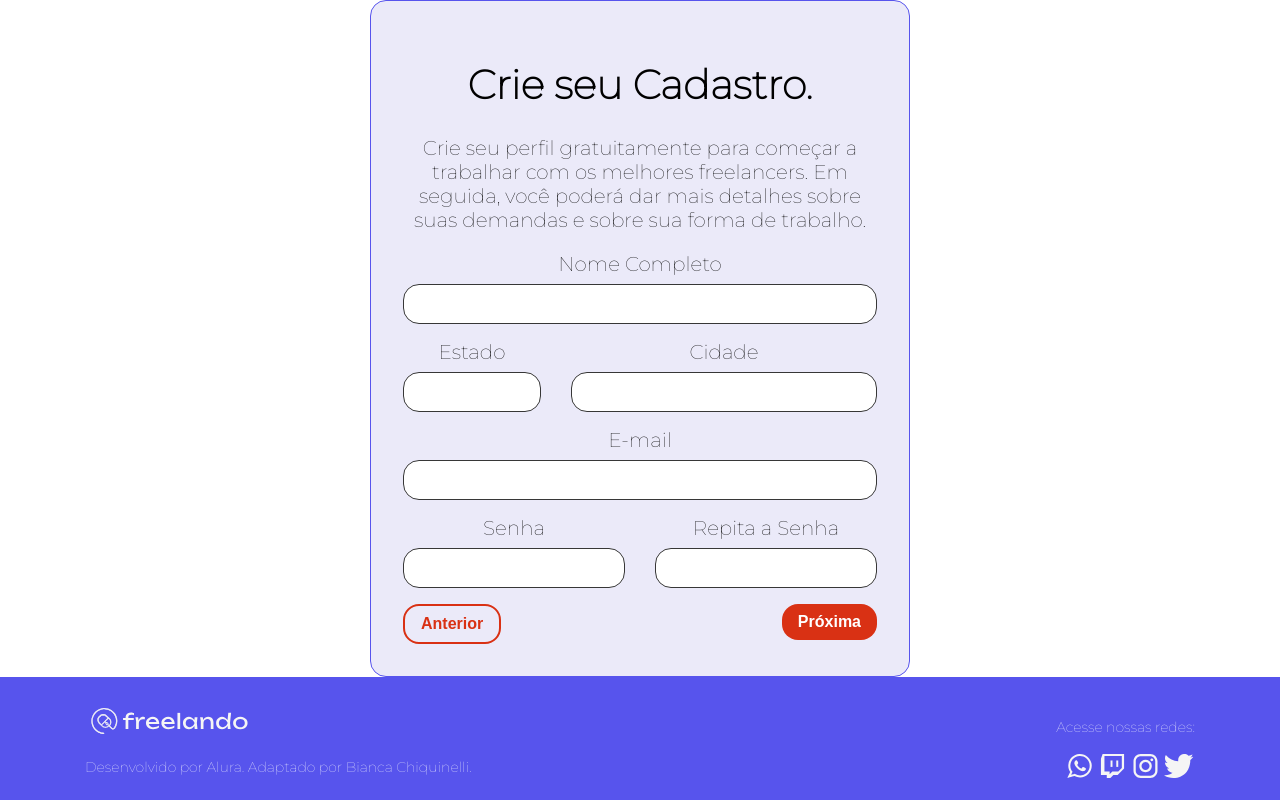
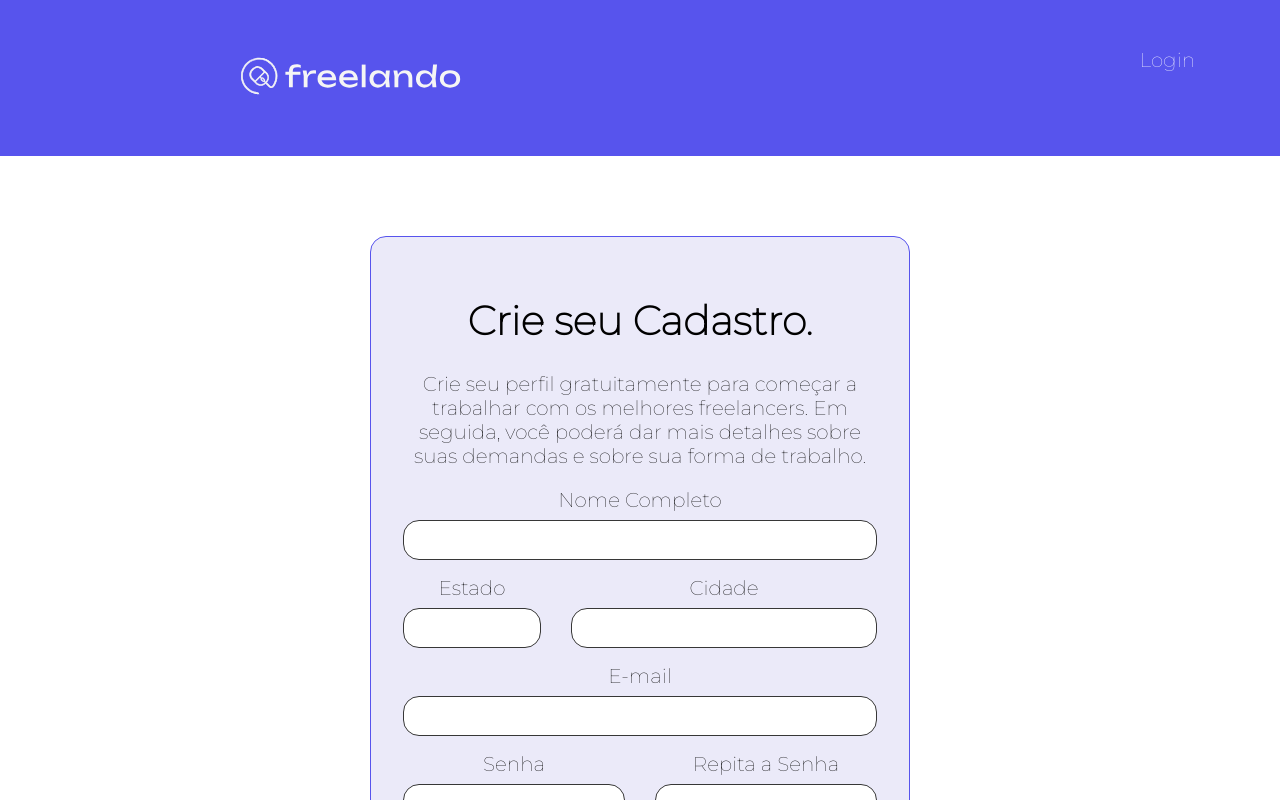
Before and after one commit to chiquinelli-bia/freelando, a React (Vite) app: page / in a window 1280 px wide. Shown: the top 800 px of the page. Built offline with nearby package versions, Linux system fonts and the light colour scheme.

Commit message:
feat(header): termina componente Header e adiciona espaçamento ao card

```diff
--- a/src/App.jsx
+++ b/src/App.jsx
@@ -6,12 +6,14 @@ import { CampoTexto } from "./componentes/campoTexto";
 import { Botao } from "./componentes/button";
 import { Col, Container, Row } from "react-grid-system";
 import Footer from "./componentes/rodape";
+import Header from "./componentes/header";
 
 function App() {
   return (
     <ProvedorTema>
       <Estilos />
-      <Container>
+      <Header />
+      <Container style={{ margin: "80px auto" }}>
         <Row justify="center">
           <Col lg={6} md={8} sm={12}>
             <Card>
--- a/src/componentes/header/index.jsx
+++ b/src/componentes/header/index.jsx
@@ -1,5 +1,7 @@
 import styled from "@emotion/styled";
-import logo from "../../assets/LogoCinza.png";
+import { Col, Container, Row } from "react-grid-system";
+import { FreelandoLogo } from "../icones/logo";
+import { Link } from "../link";
 
 export const Cabecalho = styled.header`
   background: ${(props) => props.theme.cores.primarias.a};
@@ -10,7 +12,16 @@ export const Cabecalho = styled.header`
 export default function Header() {
   return (
     <Cabecalho>
-      <img src={logo} alt="logo do freelando" />
+      <Container>
+        <Row>
+          <Col align="center">
+            <FreelandoLogo />
+          </Col>
+          <Col style={{ textAlign: "right" }}>
+            <Link>Login</Link>
+          </Col>
+        </Row>
+      </Container>
     </Cabecalho>
   );
 }
```
